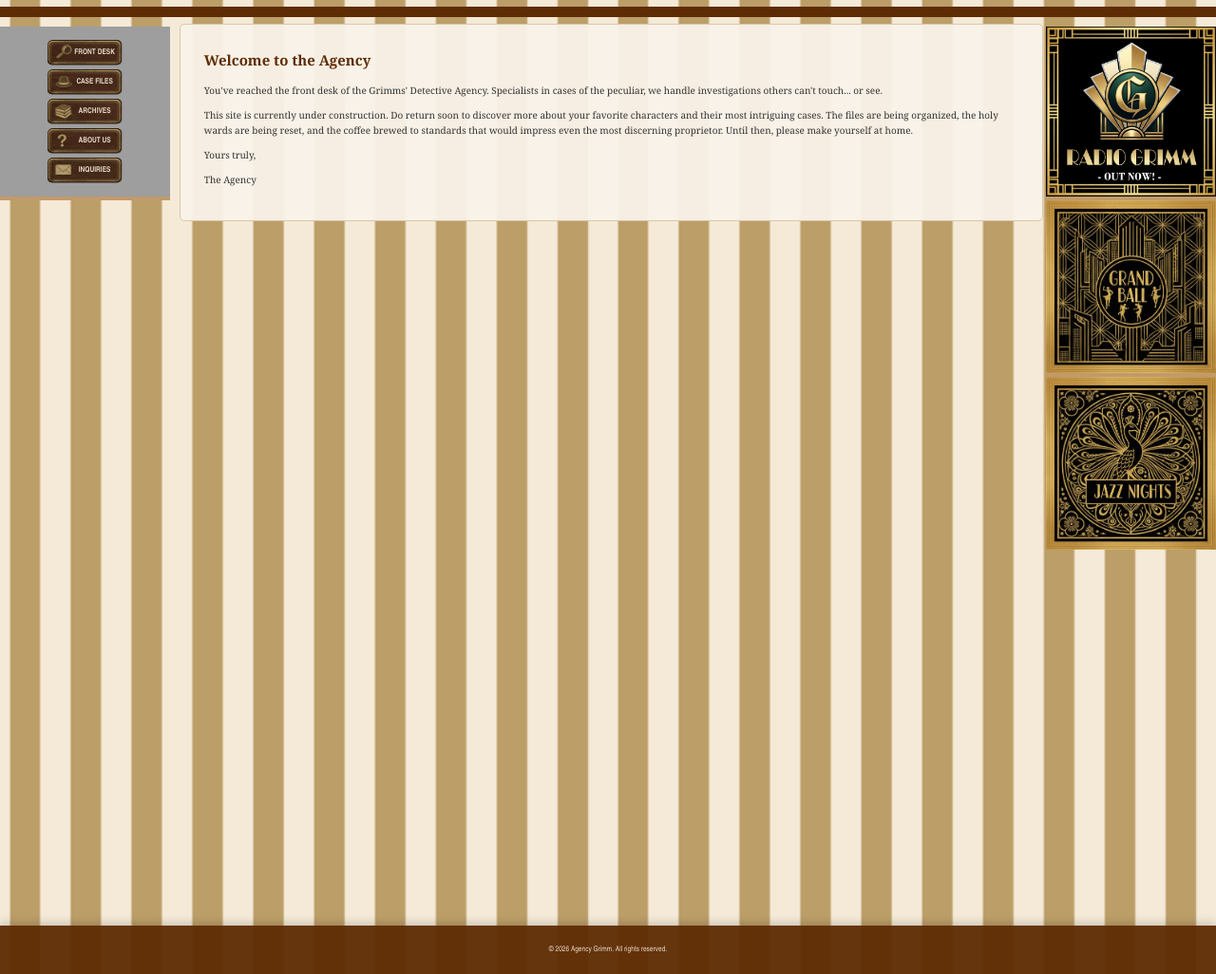
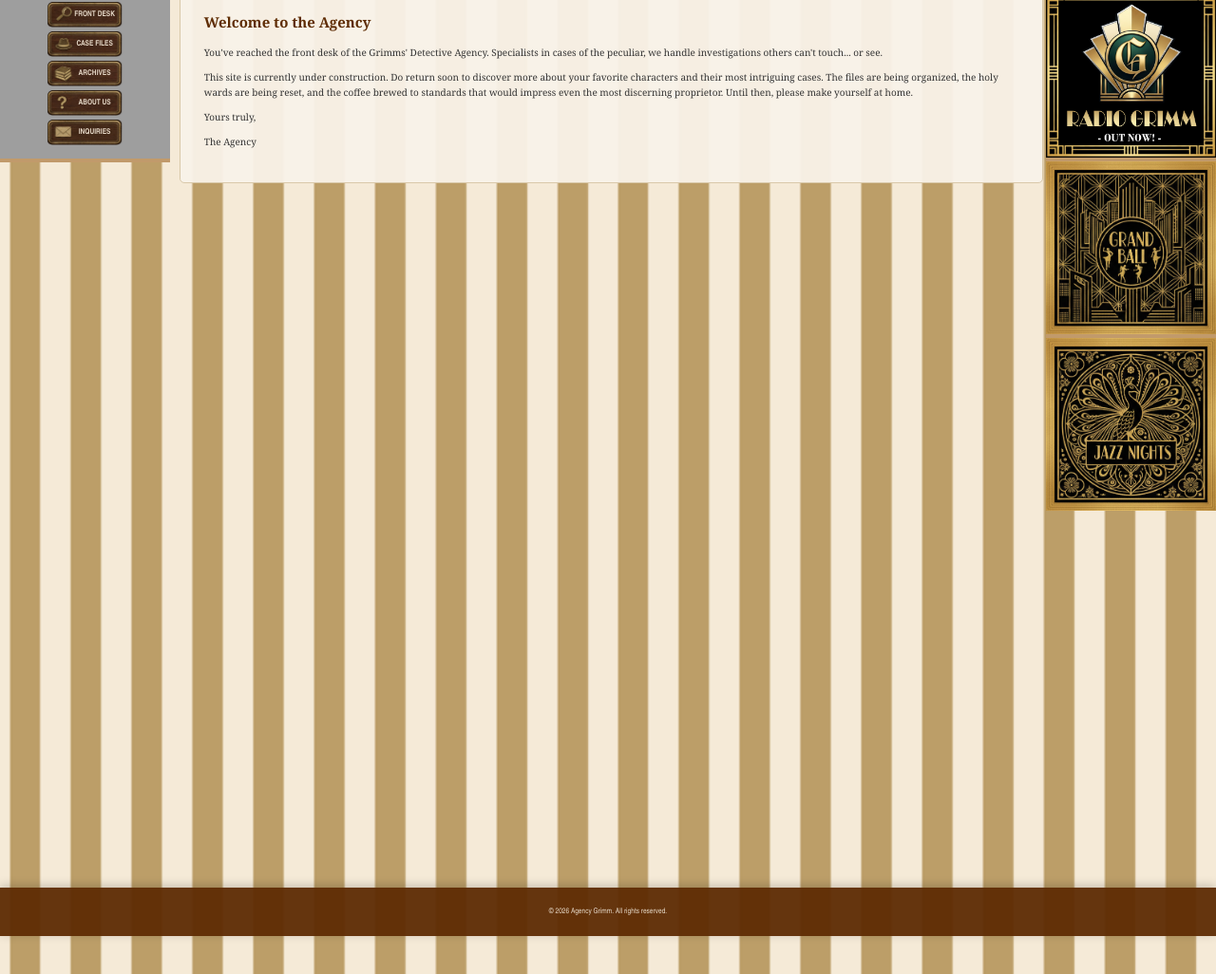
Before and after one commit to johnhopes-collab/grimmsdetectiveagency, a Jekyll site: the page built from index.html, in a window 1280 px wide. Shown: the part 692-1718 px from the top of the page at 95% size. Built offline with Jekyll 4.4.1, drawn with Linux system fonts in a browser that asks for light colours; grey boxes are pictures that could not be loaded.

Commit message:
Update style.scss

```diff
--- a/assets/css/style.scss
+++ b/assets/css/style.scss
@@ -69,7 +69,7 @@ body {
 /* Create a fixed-ratio container system */
 .content-container {
     position: relative;
-    margin-top: 5vh;
+    margin-top: 0.5vh;
     z-index: 1;
     display: flex;
     min-height: 100vh;
```
